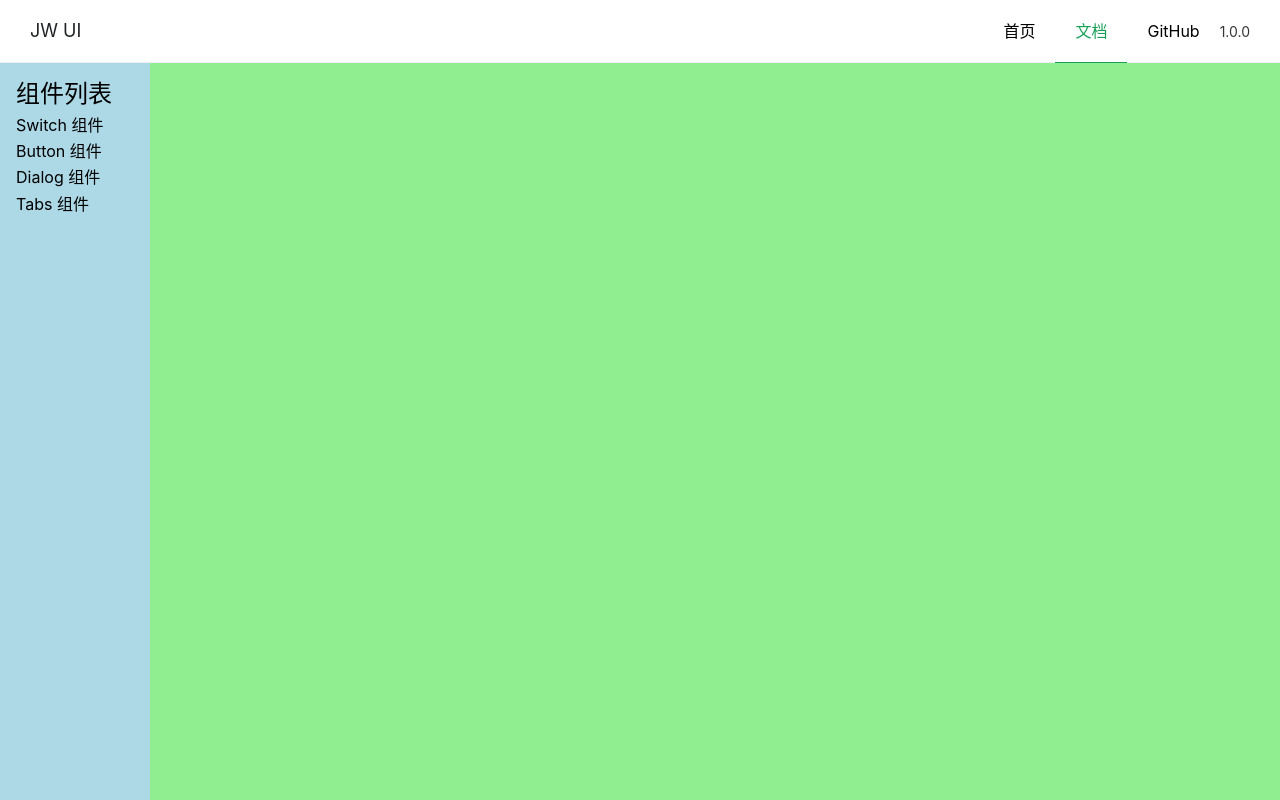
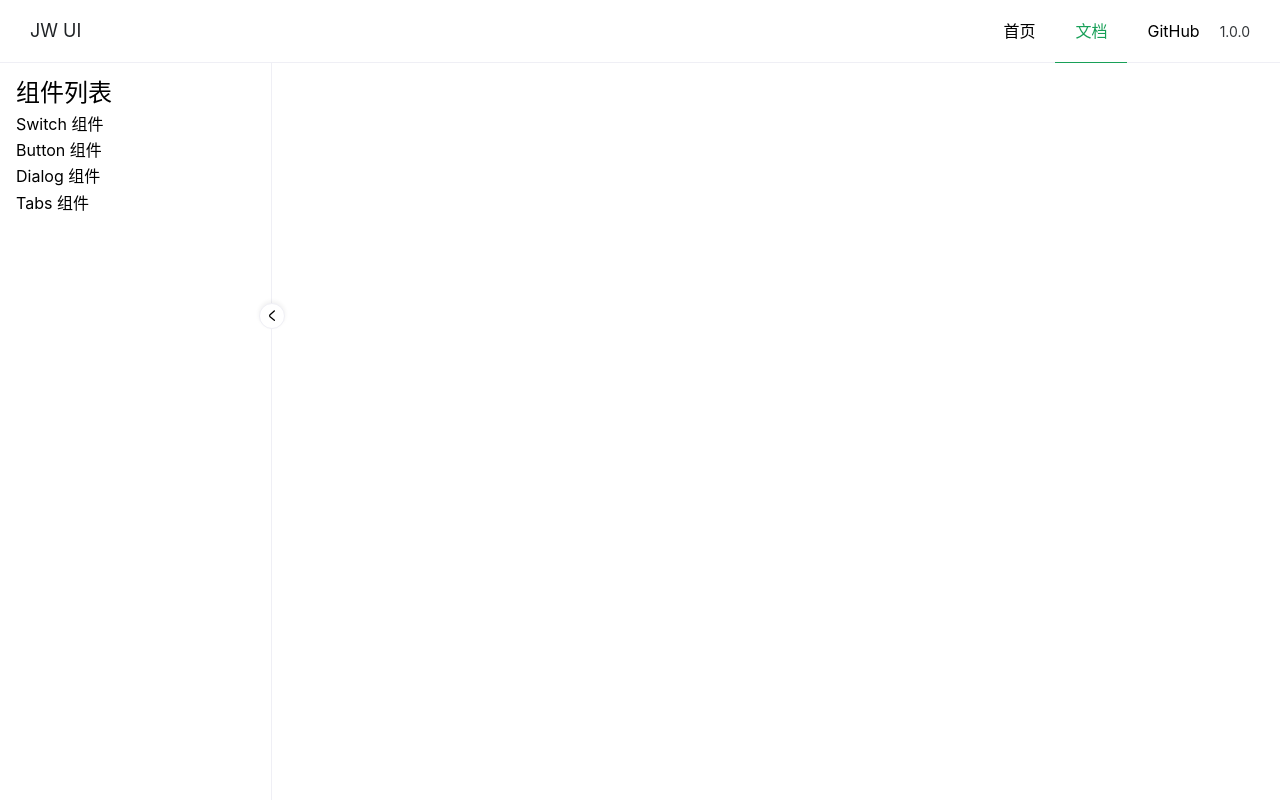
Before and after one commit to coderyjw/jw-ui, a Vue app: page /doc in a window 1280 px wide. Built offline with nearby package versions, Linux system fonts and the light colour scheme.

Commit message:
fix: DOC页面样式修改 增加toggleButton 添加动画

```diff
--- a/src/assets/css/base.scss
+++ b/src/assets/css/base.scss
@@ -15,7 +15,12 @@ a {
     cursor: pointer;
   }
 }
-h1,h2,h3,h4,h5,h6{
+h1,
+h2,
+h3,
+h4,
+h5,
+h6 {
   font-weight: normal;
 }
 
@@ -23,5 +28,41 @@ body {
   font-size: 16px;
   // 为什么这样写 font-family
   // 答案见 https://github.com/zenozeng/fonts.css/
-  font-family: -apple-system, "Noto Sans", "Helvetica Neue", Helvetica, "Nimbus Sans L", Arial, "Liberation Sans", "PingFang SC", "Hiragino Sans GB", "Noto Sans CJK SC", "Source Han Sans SC", "Source Han Sans CN", "Microsoft YaHei", "Wenquanyi Micro Hei", "WenQuanYi Zen Hei", "ST Heiti", SimHei, "WenQuanYi Zen Hei Sharp", sans-serif;
+  font-family: -apple-system, "Noto Sans", "Helvetica Neue", Helvetica,
+    "Nimbus Sans L", Arial, "Liberation Sans", "PingFang SC", "Hiragino Sans GB",
+    "Noto Sans CJK SC", "Source Han Sans SC", "Source Han Sans CN",
+    "Microsoft YaHei", "Wenquanyi Micro Hei", "WenQuanYi Zen Hei", "ST Heiti",
+    SimHei, "WenQuanYi Zen Hei Sharp", sans-serif;
 }
+
+/* 滚动条 */
+::-webkit-scrollbar-thumb:horizontal {
+  /*水平滚动条的样式*/
+  width: 4px;
+  background-color: #bfbfbf;
+  -webkit-border-radius: 6px;
+}
+::-webkit-scrollbar-track-piece {
+  background-color: #fff; /*滚动条的背景颜色*/
+  -webkit-border-radius: 0; /*滚动条的圆角宽度*/
+}
+::-webkit-scrollbar {
+  width: 10px; /*滚动条的宽度*/
+  height: 8px; /*滚动条的高度*/
+}
+::-webkit-scrollbar-thumb:vertical {
+  /*垂直滚动条的样式*/
+  height: 0px;
+  background-color: #bfbfbf;
+  -webkit-border-radius: 4px;
+  outline: 2px solid #fff;
+  outline-offset: -2px;
+  border: 2px solid #fff;
+}
+::-webkit-scrollbar-thumb:hover {
+  /*滚动条的hover样式*/
+  cursor: pointer;
+  height: 50px;
+  background-color: #9f9f9f;
+  -webkit-border-radius: 4px;
+}
--- a/src/components/Topnav.vue
+++ b/src/components/Topnav.vue
@@ -5,7 +5,6 @@ const asideVisible = inject<Ref<boolean>>("asideVisible");
 
 const toggleAside = () => {
   asideVisible.value = !asideVisible.value;
-  console.log(asideVisible.value);
 };
 </script>
 <template>
--- a/src/views/doc/index.vue
+++ b/src/views/doc/index.vue
@@ -1,8 +1,11 @@
 <script setup lang="ts">
 import Topnav from "@/components/Topnav.vue";
-import { inject } from "vue";
+import { inject, type Ref } from "vue";
 
-const asideVisible = inject("asideVisible");
+const asideVisible = inject<Ref<boolean>>("asideVisible");
+const toggleAside = () => {
+  asideVisible.value = !asideVisible.value;
+};
 </script>
 <template>
   <div class="layout">
@@ -27,6 +30,18 @@ const asideVisible = inject("asideVisible");
           </ol>
         </aside>
       </transition>
+      <div
+        class="toggle-button"
+        @click="toggleAside"
+        :style="{
+          left: asideVisible ? '272px' : '0px',
+          transform: asideVisible
+            ? 'rotate(180deg) translateX(50%)'
+            : 'rotate(0deg) translateX(50%)',
+        }"
+      >
+        <img src="@/assets/svg/箭头 右.svg" alt="" />
+      </div>
       <main>
         <router-view />
       </main>
@@ -43,33 +58,30 @@ const asideVisible = inject("asideVisible");
   }
   > .content {
     flex-grow: 1;
-    padding-top: 63px;
-    padding-left: 150px;
-    @media (max-width: 500px) {
-      padding-left: 0;
-    }
+    position: absolute;
+    top: 63px;
+    left: 0px;
+    height: calc(100% - 63px);
+    width: 100%;
   }
 }
 .content {
   display: flex;
+  transition: all 0.5 ease;
   > aside {
     flex-shrink: 0;
   }
   > main {
     flex-grow: 1;
-    padding: 16px;
-    background: lightgreen;
+    box-sizing: border-box;
+    padding: 32px 24px 56px 56px;
   }
 }
 aside {
-  background: lightblue;
-  width: 150px;
+  width: 272px;
   padding: 16px;
-  position: fixed;
-  top: 0;
-  left: 0;
-  padding-top: 80px;
-  height: 100%;
+  background-color: #fff;
+  border-right: 1px solid #efeff5;
   > h2 {
     margin-bottom: 4px;
   }
@@ -79,18 +91,49 @@ aside {
     }
   }
 }
+
+.toggle-button {
+  width: 26px;
+  height: 26px;
+  border-radius: 50%;
+  display: flex;
+  align-items: center;
+  justify-content: center;
+  cursor: pointer;
+  border: 1px solid rgb(239, 239, 245);
+  position: absolute;
+  left: 272px;
+  top: 240px;
+  background-color: #fff;
+  box-shadow: 0 2px 4px 0px rgb(0 0 0 / 6%);
+  transition: left 0.5s ease, transform 0.1s ease;
+
+  > img {
+    width: 12px;
+    height: 12px;
+  }
+
+  @media (max-width: 500px) {
+    display: none;
+  }
+}
+
 main {
+  transition: all 0.5 ease;
   overflow: auto;
 }
 
 .fade-enter-active,
 .fade-leave-active {
   transition: all 0.5s ease;
+  overflow: none;
+  padding: 16px;
 }
 
 .fade-enter-from,
 .fade-leave-to {
   opacity: 0;
-  left: -150px;
+  width: 0;
+  padding: 0;
 }
 </style>
```
Also changed, not shown: src/assets/svg/箭头 右.svg (added).
